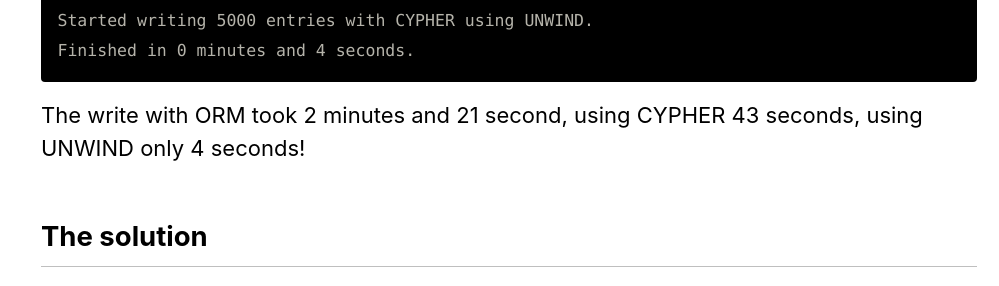
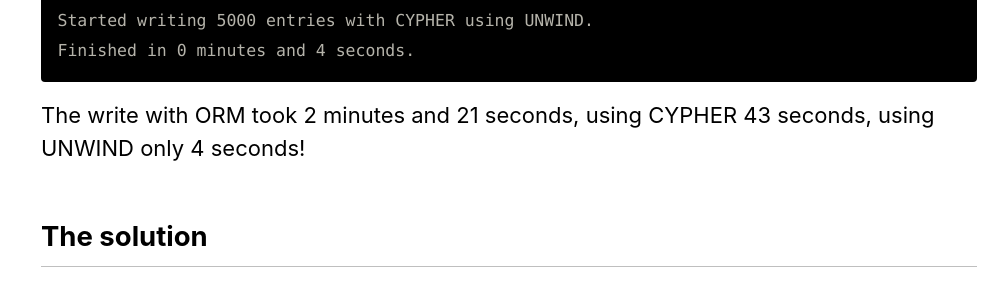
Before and after one commit to Happyr/developer.happyr.com, a Jekyll site: the page built from _posts/2019-07-03-optimize-write-to-neo4-recommendation-engine.md, in a window 1280 px wide and 900 px high, scrolled down 1745 px. Shown: the part 158-444 px from the top of the window, without its empty margins (281-1280 px from the left). Built offline with Jekyll 4.4.1, drawn with Linux system fonts in a browser that asks for light colours; nearby versions of some CDN libraries; comment, search, counter and statistics services are not loaded; some of the changed text lies outside the part shown.

Commit message:
Removed some amqp consumer settings, some typos fixed

```diff
--- a/_posts/2019-07-03-optimize-write-to-neo4-recommendation-engine.md
+++ b/_posts/2019-07-03-optimize-write-to-neo4-recommendation-engine.md
@@ -41,7 +41,7 @@
 
 {% endhighlight %}
 
-The write with ORM took 2 minutes and 21 second, using CYPHER 43 seconds, using UNWIND only 4 seconds!
+The write with ORM took 2 minutes and 21 seconds, using CYPHER 43 seconds, using UNWIND only 4 seconds!
 
 ## The solution
 
```
Also changed, not shown: other parts of _posts/2019-07-03-optimize-write-to-neo4-recommendation-engine.md (+0 -7 lines).
